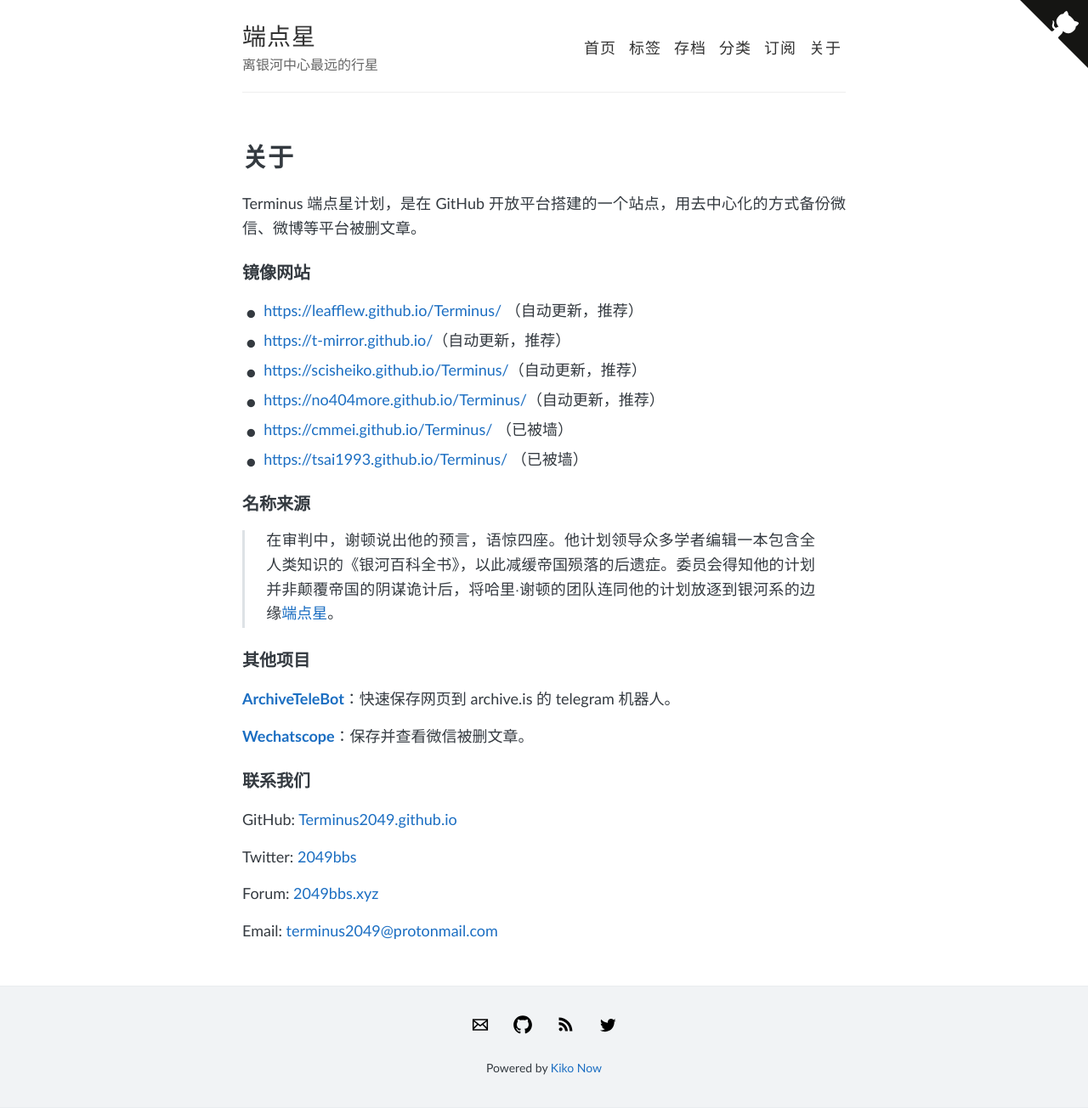
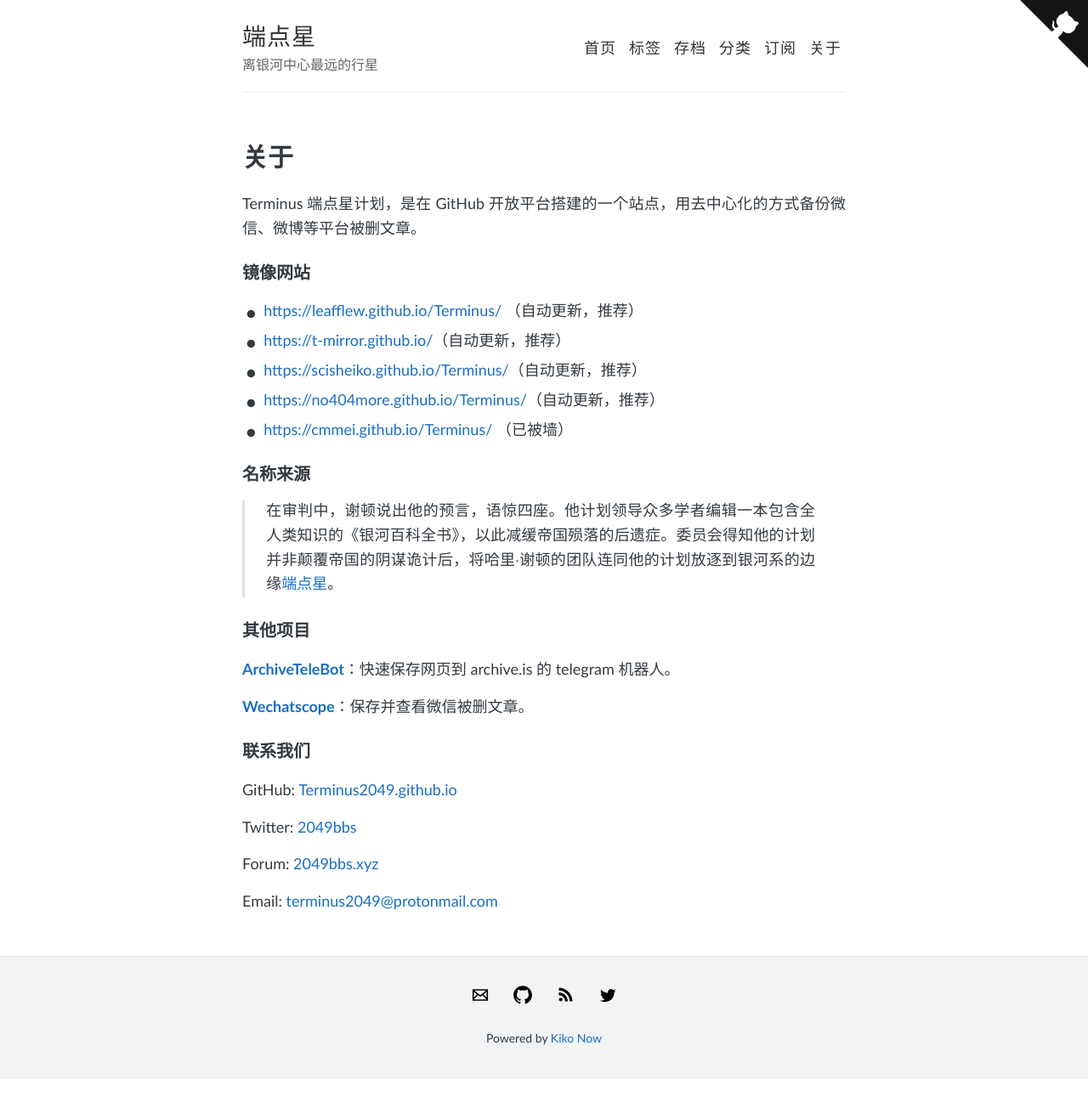
Before and after one commit to Terminus2049/Terminus2049.github.io, a Jekyll site: the page built from about.html, in a window 1280 px wide. Shown: the whole page at 85% size. Built offline with Jekyll 4.4.1, drawn with Linux system fonts in a browser that asks for light colours; after the commit the page ends 1269 px from its top, so only the background shows below that.

Commit message:
remove blocked mirror

```diff
--- a/about.html
+++ b/about.html
@@ -18,7 +18,6 @@
   <li><a href="https://scisheiko.github.io/Terminus/">https://scisheiko.github.io/Terminus/</a>（自动更新，推荐）</li>
   <li><a href="https://no404more.github.io/Terminus/">https://no404more.github.io/Terminus/</a>（自动更新，推荐）</li>
   <li><a href="https://cmmei.github.io/Terminus/">https://cmmei.github.io/Terminus/</a> （已被墙）</li>
-  <li><a href="https://tsai1993.github.io/Terminus/">https://tsai1993.github.io/Terminus/</a> （已被墙）</li>
 </ul>
 
 <h3>名称来源</h3>
```
Also changed, not shown: README.md.
